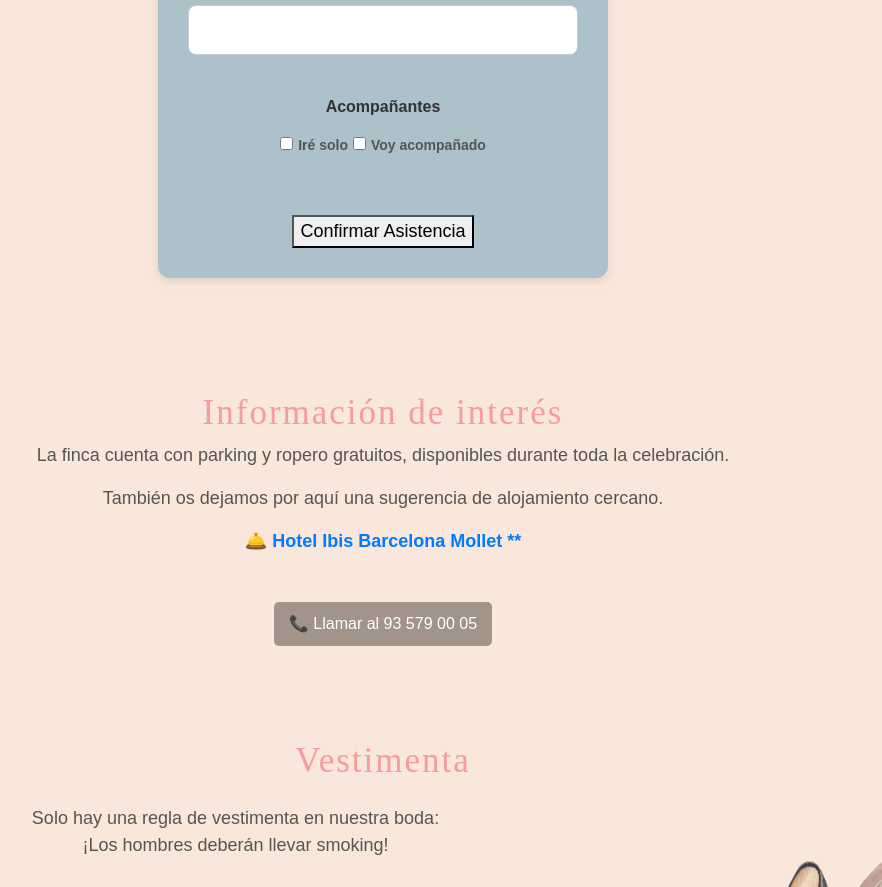
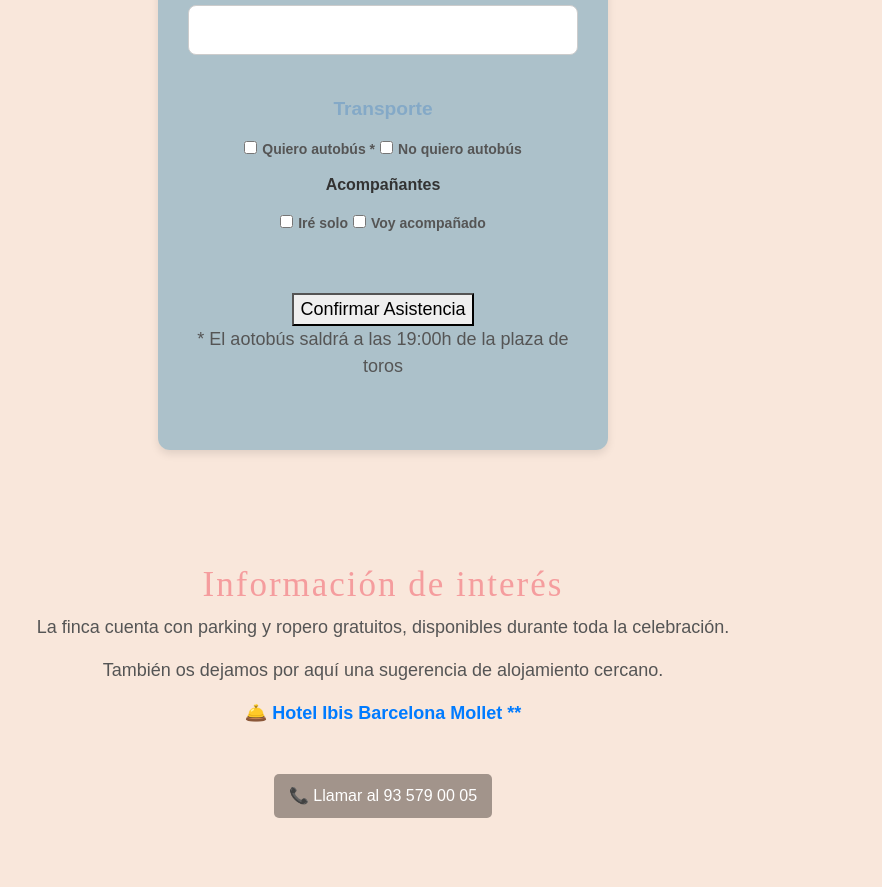
Before and after one commit to WeddingInvitations/martayalvaro_wedding, a plain HTML site: page www/index.html in a window 1280 px wide. Shown: the part 3155-4042 px from the top of the page, without its empty margins (257-1139 px from the left). Drawn offline with nearby package versions, Linux system fonts and the light colour scheme; some packages are replaced by stand-ins of ours; a web font is replaced by a local one.

Commit message:
Adding info

```diff
--- a/www/index.html
+++ b/www/index.html
@@ -200,15 +200,15 @@
             <input type="text" id="alergias" name="nombre">
           </div>
           <br>
-          <!-- <div>
+          <div>
             <label><span id="subtitle">Transporte</span></label>
           </div>
           <div>
             <input type="checkbox" id="busSi" name="tipo">
-            <label for="busSi"> Quiero autobús </label>
+            <label for="busSi"> Quiero autobús * </label>
             <input type="checkbox" id="busNo" name="tipo">
             <label for="busNo"> No quiero autobús </label>
-          </div> -->
+          </div>
           <div>
             <label id="subtitle">Acompañantes</span></label>
           </div>
@@ -242,6 +242,7 @@
 
           <div id="overlay"></div>
           <button type="submit" id="submit">Confirmar Asistencia</button>
+          <p> * El aotobús saldrá a las 19:00h de la plaza de toros </p>
           <div id="mensaje-exito-modal" class="modal">
             <div class="modal-content">
               <span class="close" id="cerrar-modal">&times;</span>
```
